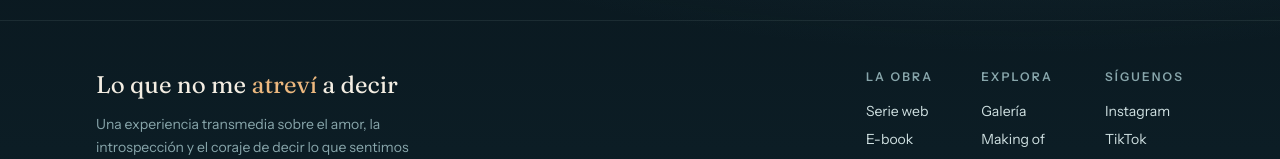
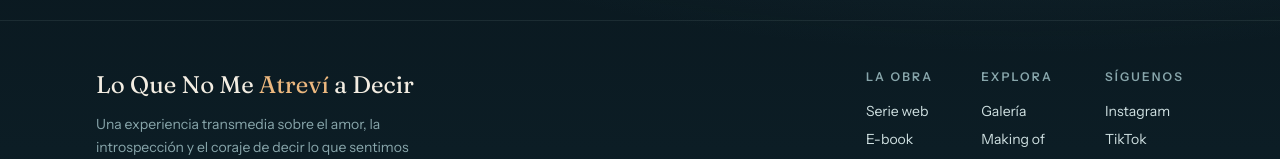
Before and after one commit to Gianell24/loquenomeatreviadecir, a Next.js app: page / in a window 1280 px wide. Shown: the part 4250-4409 px from the top of the page. Built offline with nearby package versions, Linux system fonts and the light colour scheme.

Commit message:
Correct capitalization in site footer text
Updated text in the site footer for capitalization and styling.

```diff
--- a/components/site-footer.tsx
+++ b/components/site-footer.tsx
@@ -35,7 +35,7 @@ export function SiteFooter() {
         <div className="flex flex-wrap items-start justify-between gap-10">
           <div className="max-w-xs">
             <p className="font-display text-2xl text-cream">
-              Lo que no me <span className="text-gold">atreví</span> a decir
+              Lo Que No Me <span className="text-gold">Atreví</span> a Decir
             </p>
             <p className="mt-3 text-sm leading-relaxed text-mist">
               Una experiencia transmedia sobre el amor, la introspección y el coraje de decir
```
